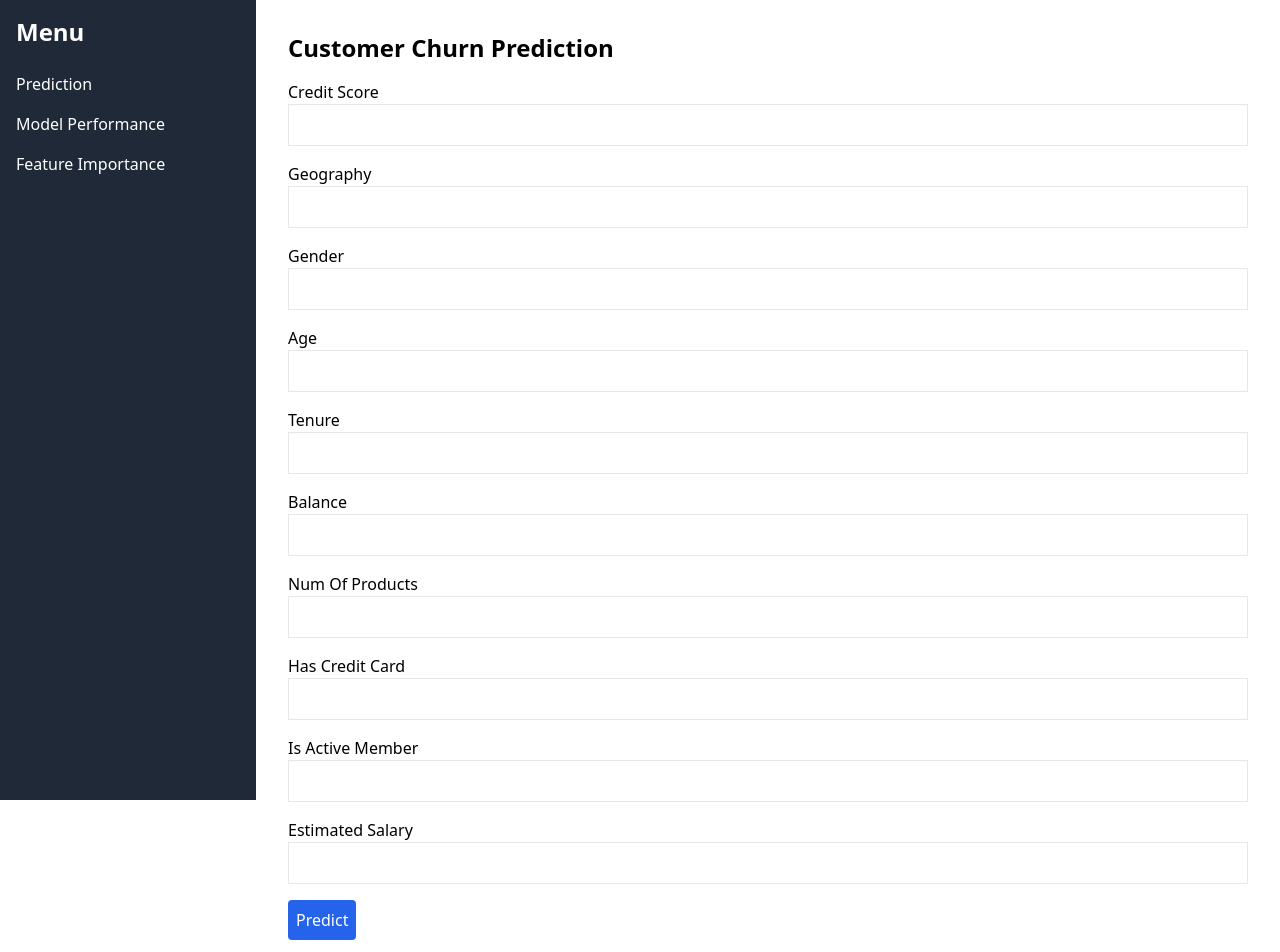
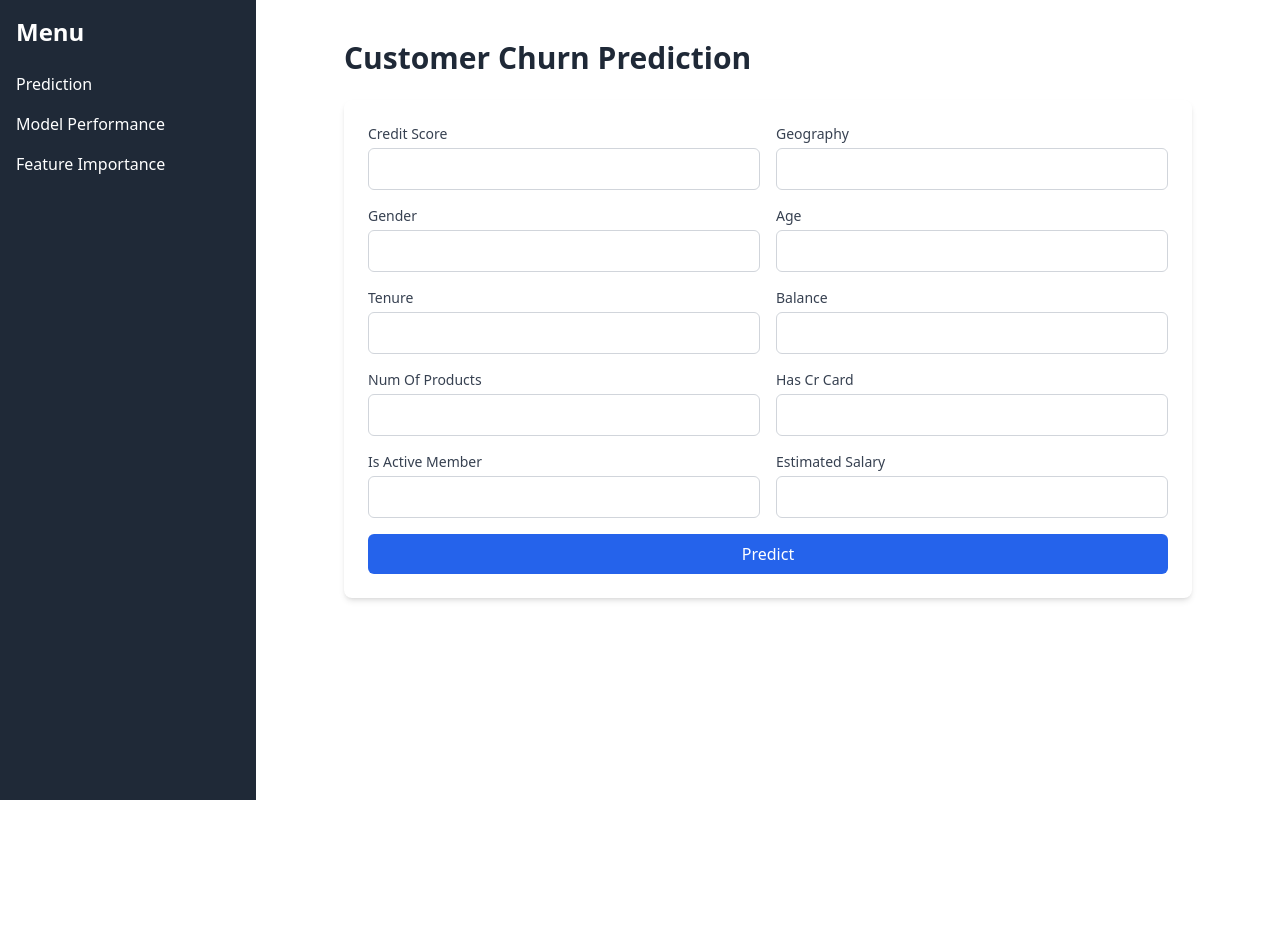
Before and after one commit to S-T-R-A-N-G-E-R/churn_prediction_app, a React (Create React App) app in the folder frontend/churn-prediction-frontend/: page /predict in a window 1280 px wide. Shown: the top 952 px of the page. After the commit the page ends 800 px from the top, so only its background shows below. Built offline with nearby package versions, Linux system fonts and the light colour scheme.

Commit message:
Updated PredictionPage to encode Gender and Geography for FastAPI integration

```diff
--- a/frontend/churn-prediction-frontend/src/components/PredictionPage.js
+++ b/frontend/churn-prediction-frontend/src/components/PredictionPage.js
@@ -1,4 +1,5 @@
 import React, { useState } from 'react';
+import axios from 'axios';
 
 const PredictionPage = () => {
   const [formData, setFormData] = useState({
@@ -13,148 +14,90 @@ const PredictionPage = () => {
     IsActiveMember: '',
     EstimatedSalary: '',
   });
+  const [results, setResults] = useState(null);
+  const [error, setError] = useState(null);
 
   const handleChange = (e) => {
-    setFormData({ ...formData, [e.target.name]: e.target.value });
+    const { name, value } = e.target;
+    setFormData((prev) => ({
+      ...prev,
+      [name]: value,
+    }));
   };
 
-  const handleSubmit = (e) => {
+  const handleSubmit = async (e) => {
     e.preventDefault();
-    console.log('Form submitted:', formData);
-    // Placeholder for API call (we’ll add this in Step 5)
+    setError(null);
+    setResults(null);
+
+    // Basic validation
+    if (!formData.CreditScore || formData.CreditScore < 0 || formData.CreditScore > 1000) {
+      setError('Credit Score must be between 0 and 1000');
+      return;
+    }
+    if (formData.Age && (formData.Age < 18 || formData.Age > 120)) {
+      setError('Age must be between 18 and 120');
+      return;
+    }
+
+    // Encode categorical variables
+    const processedData = {
+      ...formData,
+      Gender: formData.Gender === 'Female' ? 1 : 0, // Assuming 1 for Female, 0 for Male
+      Geography_Germany: formData.Geography === 'Germany' ? 1 : 0,
+      Geography_Spain: formData.Geography === 'Spain' ? 1 : 0,
+    };
+
+    try {
+      const response = await axios.post('http://localhost:8000/predict', processedData);
+      setResults(response.data);
+    } catch (err) {
+      setError('Error fetching prediction. Check if the backend is running at http://localhost:8000.');
+      console.error(err);
+    }
   };
 
   return (
-    <div className="p-4">
-      <h2 className="text-2xl font-bold mb-4">Customer Churn Prediction</h2>
-      <form onSubmit={handleSubmit} className="space-y-4">
-        <div>
-          <label className="block">Credit Score</label>
+    <div className="p-6 max-w-4xl mx-auto">
+      <h2 className="text-3xl font-bold mb-6 text-gray-800">Customer Churn Prediction</h2>
+      <form onSubmit={handleSubmit} className="grid grid-cols-1 md:grid-cols-2 gap-4 bg-white p-6 rounded-lg shadow-md">
+        {Object.keys(formData).map((field) => (
+          <div key={field}>
+            <label className="block text-sm font-medium text-gray-700 capitalize">{field.replace(/([A-Z])/g, ' $1').trim()}</label>
             <input
-            type="number"
-            name="CreditScore"
-            value={formData.CreditScore}
+              type={['CreditScore', 'Age', 'Tenure', 'Balance', 'NumOfProducts', 'HasCrCard', 'IsActiveMember', 'EstimatedSalary'].includes(field) ? 'number' : 'text'}
+              name={field}
+              value={formData[field]}
               onChange={handleChange}
-            className="border p-2 w-full"
+              className="mt-1 p-2 border border-gray-300 rounded-md w-full focus:ring-2 focus:ring-blue-500 focus:border-transparent"
               required
+              min={field === 'Age' ? 18 : field === 'CreditScore' ? 0 : undefined}
+              max={field === 'Age' ? 120 : field === 'CreditScore' ? 1000 : undefined}
             />
           </div>
-        <div>
-          <label className="block">Geography</label>
-          <input
-            type="text"
-            name="Geography"
-            value={formData.Geography}
-            onChange={handleChange}
-            className="border p-2 w-full"
-            required
-          />
-        </div>
-        <div>
-          <label className="block">Gender</label>
-          <input
-            type="text"
-            name="Gender"
-            value={formData.Gender}
-            onChange={handleChange}
-            className="border p-2 w-full"
-            required
-          />
-        </div>
-        <div>
-          <label className="block">Age</label>
-          <input
-            type="number"
-            name="Age"
-            value={formData.Age}
-            onChange={handleChange}
-            className="border p-2 w-full"
-            required
-          />
-        </div>
-        <div>
-          <label className="block">Tenure</label>
-          <input
-            type="number"
-            name="Tenure"
-            value={formData.Tenure}
-            onChange={handleChange}
-            className="border p-2 w-full"
-            required
-          />
-        </div>
-        <div>
-          <label className="block">Balance</label>
-          <input
-            type="number"
-            name="Balance"
-            value={formData.Balance}
-            onChange={handleChange}
-            className="border p-2 w-full"
-            required
-          />
-        </div>
-        <div>
-          <label className="block">Num Of Products</label>
-          <input
-            type="number"
-            name="NumOfProducts"
-            value={formData.NumOfProducts}
-            onChange={handleChange}
-            className="border p-2 w-full"
-            required
-          />
-        </div>
-        <div>
-          <label className="block">Has Credit Card</label>
-          <input
-            type="number"
-            name="HasCrCard"
-            value={formData.HasCrCard}
-            onChange={handleChange}
-            className="border p-2 w-full"
-            required
-          />
-        </div>
-        <div>
-          <label className="block">Is Active Member</label>
-          <input
-            type="number"
-            name="IsActiveMember"
-            value={formData.IsActiveMember}
-            onChange={handleChange}
-            className="border p-2 w-full"
-            required
-          />
-        </div>
-        <div>
-          <label className="block">Estimated Salary</label>
-          <input
-            type="number"
-            name="EstimatedSalary"
-            value={formData.EstimatedSalary}
-            onChange={handleChange}
-            className="border p-2 w-full"
-            required
-          />
-        </div>
+        ))}
+        <div className="col-span-1 md:col-span-2">
           <button
             type="submit"
-          className="bg-blue-600 text-white p-2 rounded hover:bg-blue-700"
+            className="w-full bg-blue-600 text-white p-2 rounded-md hover:bg-blue-700 transition duration-200"
           >
             Predict
           </button>
+        </div>
       </form>
-      <div className="mt-6">
-        <h3 className="text-xl font-bold">Results</h3>
-        <p>Prediction: [Placeholder]</p>
-        <p>Probability: [Placeholder]</p>
-        <p>Risk Category: [Placeholder]</p>
-        <p>CLV/Potential Loss: [Placeholder]</p>
-        <p>SHAP Chart: [Placeholder - Chart will go here]</p>
-        <p>Counterfactuals: [Placeholder]</p>
-        <p>Business Recommendations: [Placeholder]</p>
+      {error && <p className="mt-4 text-red-600">{error}</p>}
+      {results && (
+        <div className="mt-8 p-6 bg-white rounded-lg shadow-md">
+          <h3 className="text-2xl font-bold mb-4 text-gray-800">Results</h3>
+          <p className="mb-2"><strong>Prediction:</strong> {results.prediction === 1 ? 'Churn' : 'No Churn'}</p>
+          <p className="mb-2"><strong>Probability:</strong> {(results.probability * 100).toFixed(2)}%</p>
+          <p className="mb-2"><strong>Risk Category:</strong> [Placeholder]</p>
+          <p className="mb-2"><strong>CLV/Potential Loss:</strong> [Placeholder]</p>
+          <div className="mb-2"><strong>SHAP Chart:</strong> [Placeholder - Chart will go here]</div>
+          <p className="mb-2"><strong>Counterfactuals:</strong> [Placeholder]</p>
+          <p><strong>Business Recommendations:</strong> [Placeholder]</p>
         </div>
+      )}
     </div>
   );
 };
```
Lines whose indentation alone changed are shown as unchanged.
